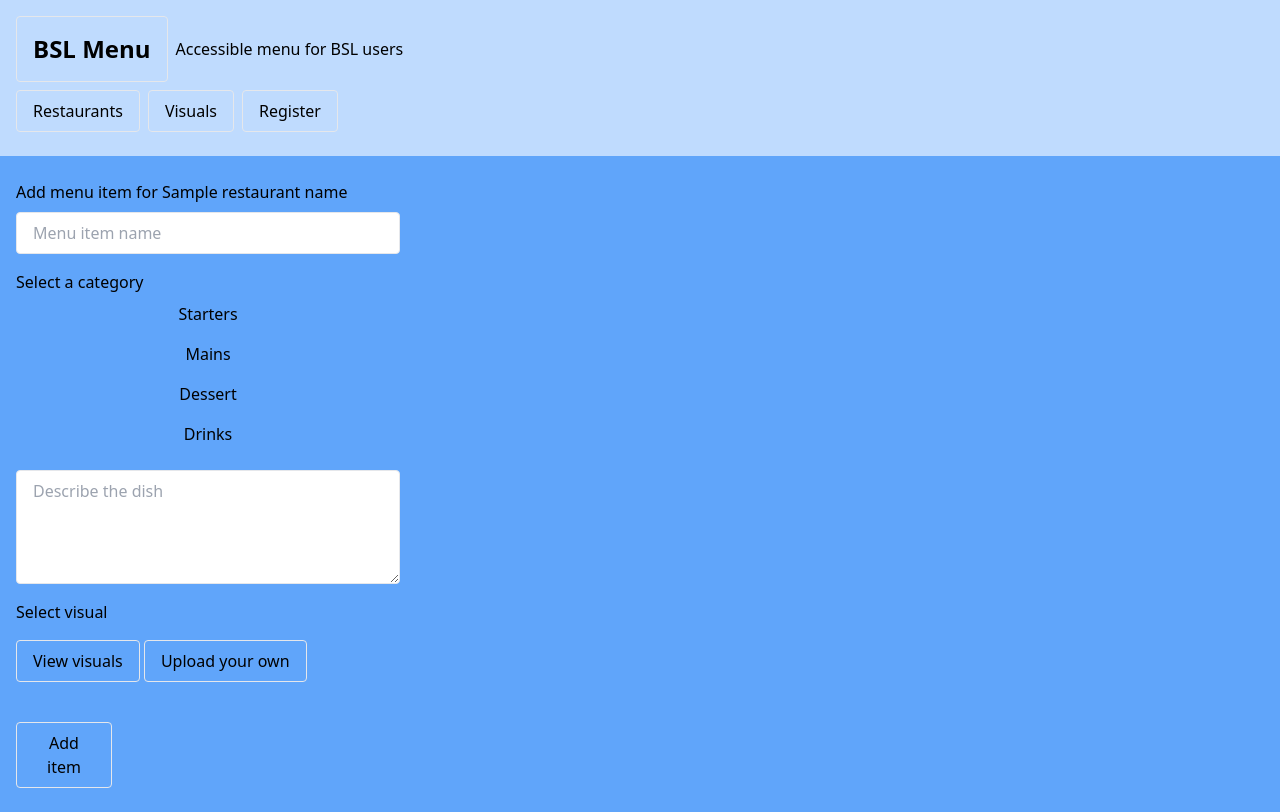
After one commit to antgobar/bsl-menu, a FastAPI app: template bsl_menu/templates/menu_item_form.html in a window 1280 px wide. The commit adds this page. Run offline with FastAPI, Linux system fonts and the light colour scheme; the template is opened without the code that fills it: most values are stand-ins (such as "Sample title", 1, 10 or a date in 2020); some libraries are stand-ins or nearby versions.

Commit message:
submit menu item

```diff
--- a/bsl_menu/templates/base.html
+++ b/bsl_menu/templates/base.html
@@ -13,13 +13,23 @@
     <div class="bg-blue-200 p-4">
         <nav class="flex items-center gap-2">
             <a href="{{ url_for('index')}}">
-                <div class="border rounded text-4xl font-extrabold p-4">
+                <div class="border rounded text-2xl font-extrabold p-4">
                     BSL Menu
                 </div>
             </a>
+            <div>
+                <p>Accessible menu for BSL users</p>
+            </div>
+        </nav>
+        <nav class="flex items-center gap-2">
             <a href="{{ url_for('get_restaurants') }}?skip=0&limit=10">
                 <div class="border rounded hover:bg-blue-600 px-4 py-2 my-2">
-                    View Restaurants
+                    Restaurants
+                </div>
+            </a>
+            <a href="{{ url_for('get_visuals') }}?skip=0&limit=10">
+                <div class="border rounded hover:bg-blue-600 px-4 py-2 my-2">
+                    Visuals
                 </div>
             </a>
             <a href="{{ url_for('register_restaurant_page') }}">
@@ -28,7 +38,7 @@
                 </div>
             </a>
         </nav>
-        <p>Accessible menu for BSL users</p>
+
     </div>
     <div id="main-content" class="m-2 p-2">
         {% block content %}
--- /dev/null
+++ b/bsl_menu/templates/menu_item_categories.html
@@ -0,0 +1,12 @@
+<div class="max-w-96">
+    <h1>Select a category</h1>
+    {% set categories = ['Starters', 'Mains', 'Dessert', 'Drinks'] %}
+    {% for category in categories %}
+    <div>
+        <input type="radio" name="category" id="{{ category }}" value="{{ category }}" class="peer hidden">
+        <label for="{{ category }}" class="block cursor-pointer select-none rounded p-2 text-center peer-checked:bg-blue-500 peer-checked:font-bold peer-checked:text-white">
+            {{ category }}
+        </label>
+    </div>
+    {% endfor %}
+</div>
--- /dev/null
+++ b/bsl_menu/templates/menu_item_form.html
@@ -0,0 +1,17 @@
+{% extends "base.html" %}
+{% block content %}
+<form method="POST" enctype="multipart/form-data">
+    <h1 class="my-2">Add menu item for {{ restaurant_name }}</h1>
+    <div class="grid grid-cols-1 gap-4">
+        <input class="border rounded max-w-96 px-4 py-2" type="text" id="name" name="name" placeholder="Menu item name" required>
+        {% include 'menu_item_categories.html' %}
+        <textarea rows="4" class="border rounded max-w-96 px-4 py-2 block" name="description" placeholder="Describe the dish" required></textarea>
+        {% include 'visual_form.html' %}
+        <button
+            type="submit"
+            class="border rounded max-w-24 hover:bg-green-600 px-4 py-2 my-2">
+            Add item
+        </button>
+    </div>
+</form>
+{% endblock %}
--- a/bsl_menu/templates/restaurant_detail.html
+++ b/bsl_menu/templates/restaurant_detail.html
@@ -7,11 +7,12 @@
     {% if not restaurant.menu_items %}
     Nothing menu items to show
     {% endif %}
-    <a href="{{ url_for('add_menu_item_for_restaurant', restaurant_id=restaurant.id, restaurant_name=restaurant.name) }}">
-        <div class="border rounded hover:bg-green-600 px-4 py-2 my-2">
+    <a href="{{ url_for('add_menu_item_to_restaurant_form', restaurant_id=restaurant.id, restaurant_name=restaurant.name)}}">
+        <div class="border rounded text-2xl font-extrabold p-4">
             Add menu item
         </div>
     </a>
+    <div id="add-menu-item-form"></div>
     {% for category in categories %}
         <div class="border rounded bg-blue-500 my-2">
             <h1 class="text-l font-bold m-4">{{ category }}</h1>
```
Also changed, not shown: bsl_menu/routers/menu.py (+0 -9 lines), bsl_menu/routers/restaurants.py (+31 -2 lines), bsl_menu/schemas.py (+15 -0 lines), bsl_menu/templates/menu_item_add.html (deleted, +0 -43 lines), bsl_menu/templates/visual_tile_radio.html (+6 -4 lines).
